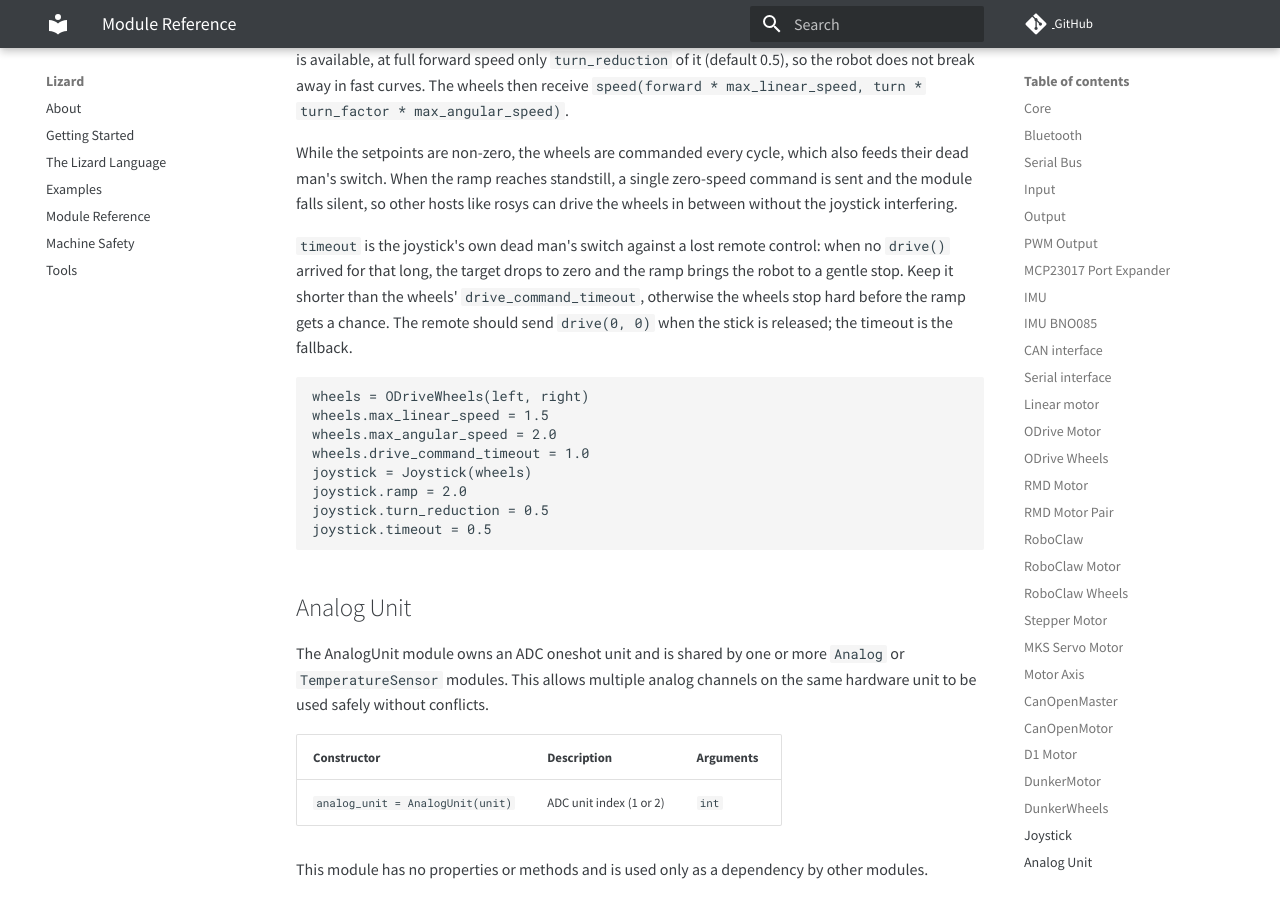
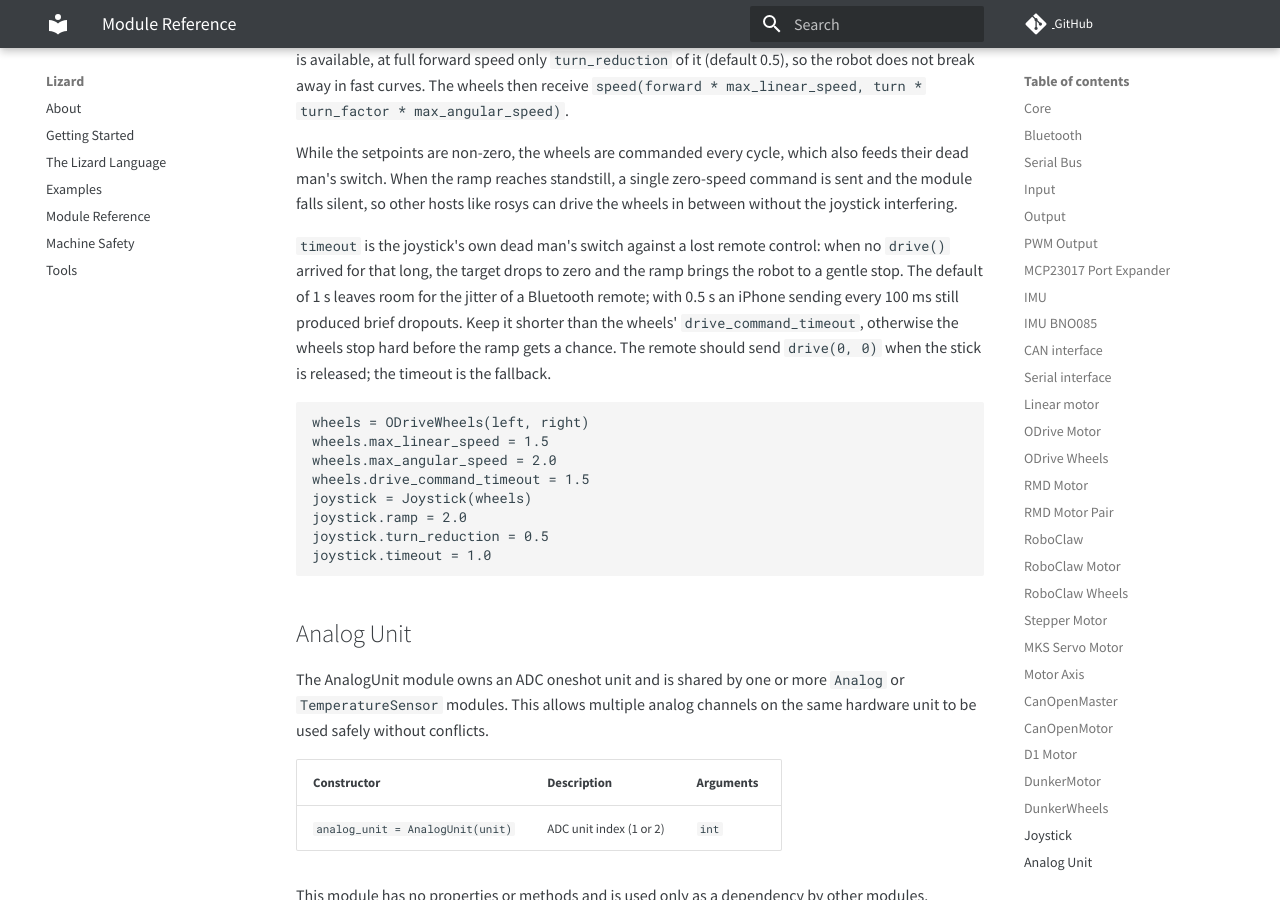
Before and after one commit to zauberzeug/lizard, an MkDocs documentation site: the page built from docs/module_reference.md, in a window 1280 px wide and 900 px high, scrolled down 39778 px. Built offline with MkDocs 1.6.1 and Material for MkDocs 9.7.7, drawn with Linux system fonts in a browser that asks for light colours; comment, search, counter and statistics services are not loaded.

Commit message:
Give the joystick a one second timeout by default
With 0.5 s, an iPhone sending drive() every 100 ms over BLE still
tripped the timeout twice within a few seconds of full throttle: iOS
write latency varies and the app skips a tick while a write is in
flight, so gaps above 500 ms do occur. Each trip ramps the robot down
for 100 ms, a visible stutter. One second absorbs that jitter; the
wheels' own dead man's switch stays behind it, so the example config
raises drive_command_timeout to 1.5 s.

Co-Authored-By: Claude Fable 5.1 <noreply@anthropic.com>

````diff
--- a/docs/module_reference.md
+++ b/docs/module_reference.md
@@ -1187,6 +1187,7 @@ While the setpoints are non-zero, the wheels are commanded every cycle, which al
 When the ramp reaches standstill, a single zero-speed command is sent and the module falls silent, so other hosts like rosys can drive the wheels in between without the joystick interfering.
 
 `timeout` is the joystick's own dead man's switch against a lost remote control: when no `drive()` arrived for that long, the target drops to zero and the ramp brings the robot to a gentle stop.
+The default of 1 s leaves room for the jitter of a Bluetooth remote; with 0.5 s an iPhone sending every 100 ms still produced brief dropouts.
 Keep it shorter than the wheels' `drive_command_timeout`, otherwise the wheels stop hard before the ramp gets a chance.
 The remote should send `drive(0, 0)` when the stick is released; the timeout is the fallback.
 
@@ -1194,11 +1195,11 @@ The remote should send `drive(0, 0)` when the stick is released; the timeout is
 wheels = ODriveWheels(left, right)
 wheels.max_linear_speed = 1.5
 wheels.max_angular_speed = 2.0
-wheels.drive_command_timeout = 1.0
+wheels.drive_command_timeout = 1.5
 joystick = Joystick(wheels)
 joystick.ramp = 2.0
 joystick.turn_reduction = 0.5
-joystick.timeout = 0.5
+joystick.timeout = 1.0
 ```
 
 ## Analog Unit
````
Also changed, not shown: 1 other file.
